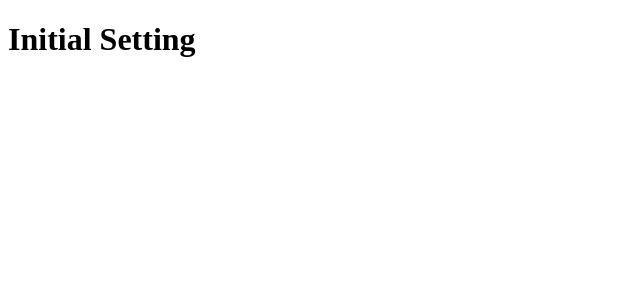
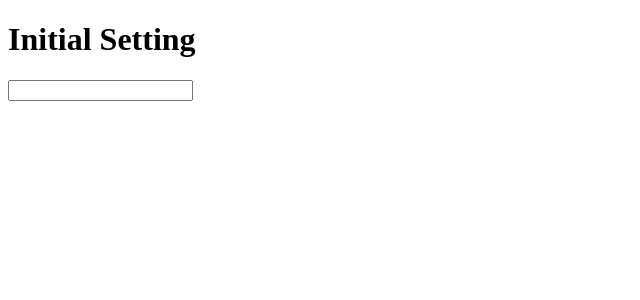
Before and after one commit to YAPP-Github/20th-ALL-Rounder-Team-1-Web, a React app: page / in a window 1280 px wide. Shown: the top 300 px of the page, without its empty margins (0-640 px from the left). Built offline with nearby package versions, Linux system fonts and the light colour scheme.

Commit message:
:sparkles: 이메일 Input 추가

```diff
--- a/src/App.tsx
+++ b/src/App.tsx
@@ -1,7 +1,10 @@
+import { Input } from './components';
+
 const App = () => {
   return (
     <div>
       <h1>Initial Setting</h1>
+      <Input type="email" />
     </div>
   );
 };
--- /dev/null
+++ b/src/components/common/Input.tsx
@@ -0,0 +1,63 @@
+import { useEffect, useState } from 'react';
+
+type InputType = 'email';
+
+interface IProps {
+  type: InputType;
+}
+
+export const Input = ({ type }: IProps) => {
+  const [inputValue, setInputValue] = useState({
+    email: '',
+  });
+  const [message, setMessage] = useState({
+    email: '',
+  });
+
+  const checkEmail = () => {
+    const currentInput = inputValue['email'];
+    const emailRegex =
+      /^[0-9a-zA-Z]([-_\.]?[0-9a-zA-Z])*@[0-9a-zA-Z]([-_\.]?[0-9a-zA-Z])*\.[a-zA-Z]{2,3}$/i;
+
+    if (currentInput.length) {
+      if (!emailRegex.test(currentInput)) {
+        return setMessage({ ...message, email: '이메일 형식이 아닙니다.' });
+      }
+      if (currentInput.length === 320) {
+        return setMessage({ ...message, email: '이메일 최대 길이는 320자 입니다.' });
+      }
+    }
+    return setMessage({ ...message, email: '' });
+  };
+
+  const checkInput = () => {
+    if (type === 'email') {
+      return checkEmail();
+    }
+  };
+
+  const onChange = (inputType: string, event: React.ChangeEvent<HTMLInputElement>) => {
+    const { value } = event.target;
+    setInputValue({ ...inputValue, [inputType]: value });
+  };
+
+  useEffect(() => {
+    checkInput();
+  }, [inputValue[type]]);
+
+  return (
+    <>
+      {type === 'email' && (
+        <>
+          <input
+            onChange={(event) => onChange('email', event)}
+            value={inputValue['email']}
+            id="email"
+            maxLength={320}
+          />
+          <p>{message['email']}</p>
+        </>
+      )}
+    </>
+  );
+};
--- a/src/components/index.ts
+++ b/src/components/index.ts
@@ -1 +1 @@
-export * from '.';
+export * from './common/Input';
```
